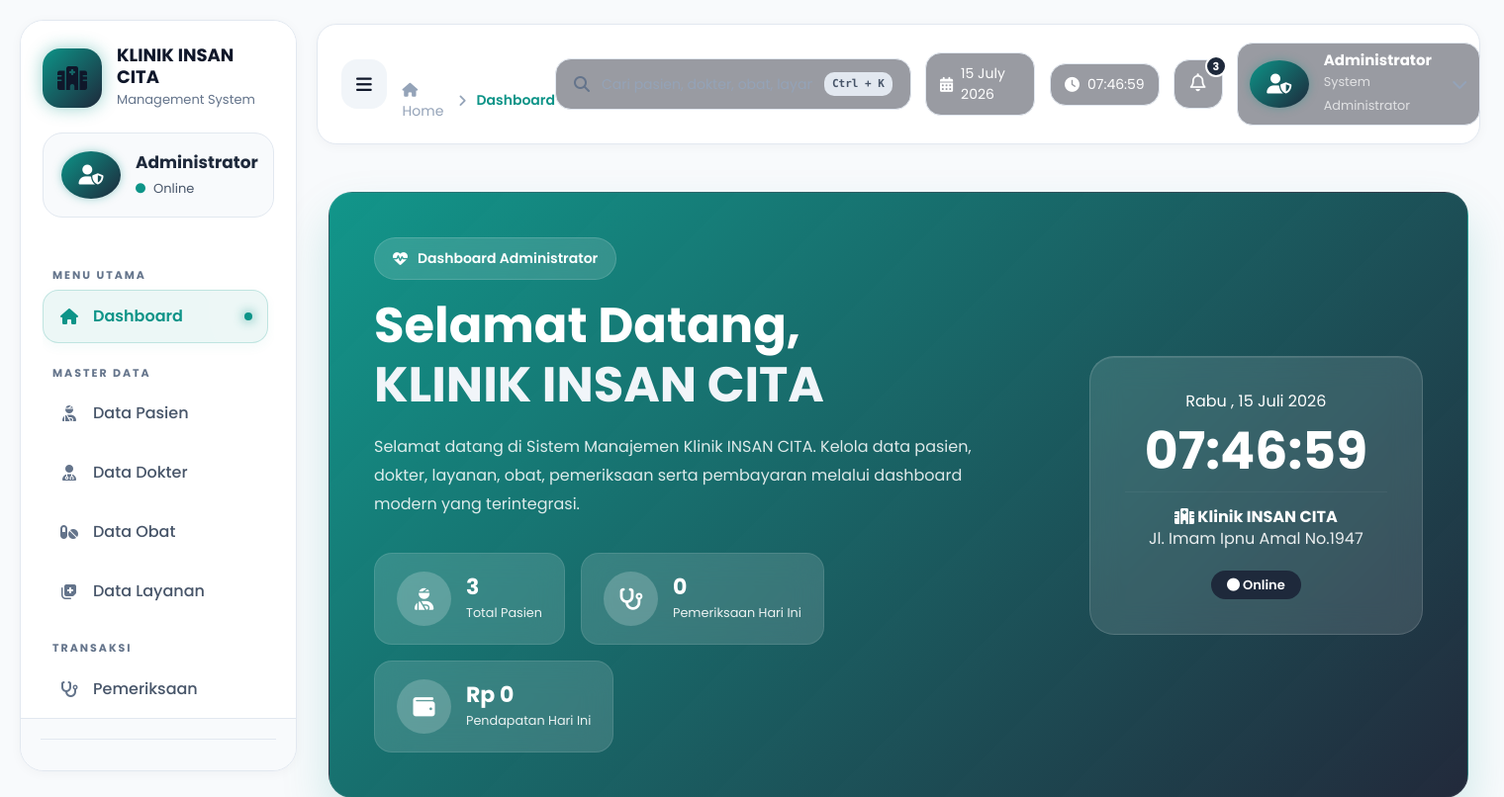
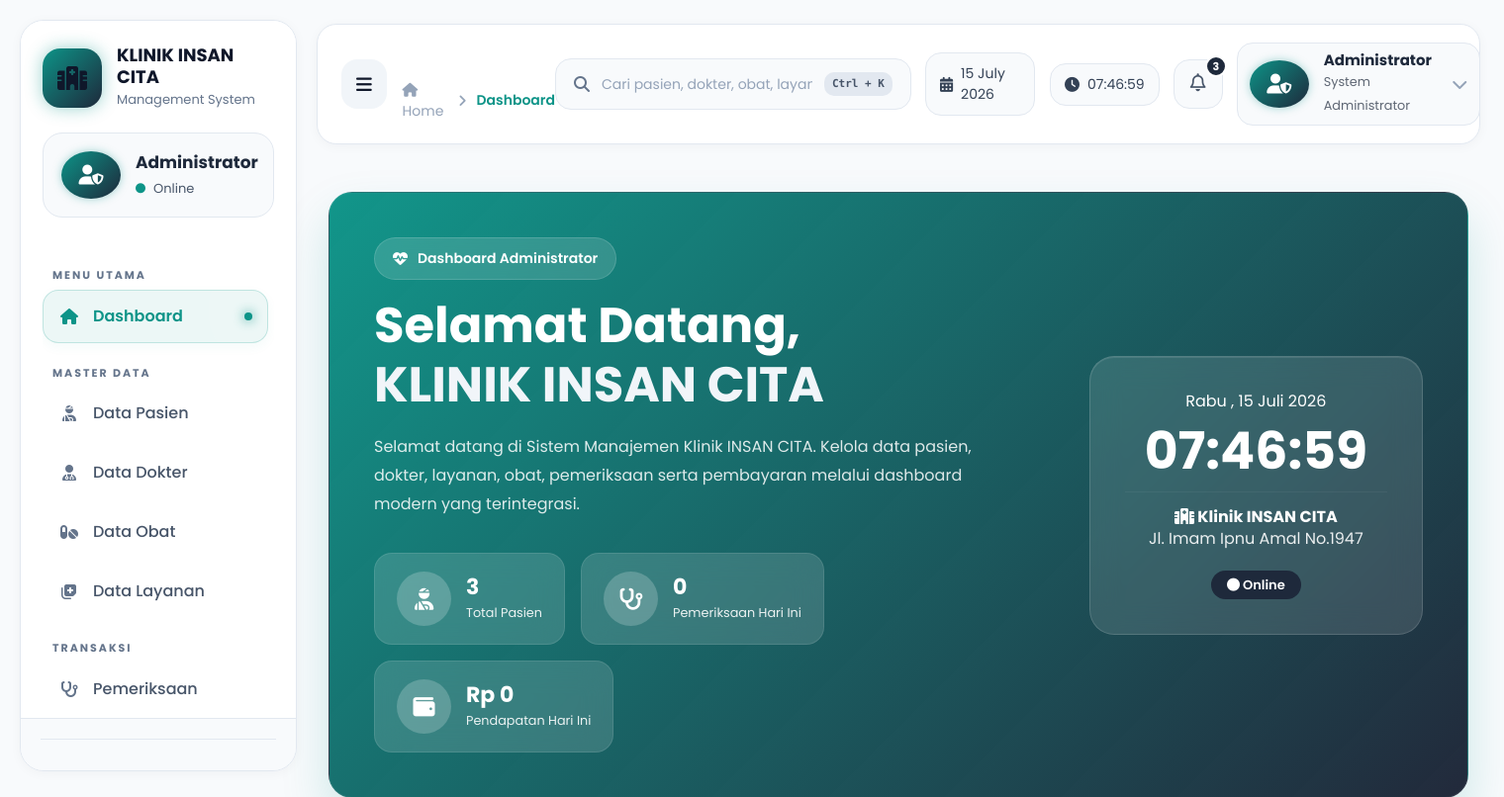
Before and after one commit to suju0227/klinik, a PHP site: page /index.php in a window 1520 px wide. Shown: the top 806 px of the page at 99% size. Run offline with PHP 8.4, Linux system fonts and the light colour scheme; data comes from the database, SQL or seed files in the repository; data that the repository does not hold is empty; some libraries are stand-ins or nearby versions.

Commit message:
style: redesign topbar and navbar dropdowns for light mode

```diff
--- a/assets/css/navbar.css
+++ b/assets/css/navbar.css
@@ -11,14 +11,14 @@
     display: flex;
     justify-content: space-between;
     align-items: center;
-    background: var(--surface-glass) !important;
-    backdrop-filter: blur(22px) !important;
-    -webkit-backdrop-filter: blur(22px) !important;
-    border: 1px solid var(--border-glass) !important;
+    background: var(--surface) !important;
+    backdrop-filter: none !important;
+    -webkit-backdrop-filter: none !important;
+    border: 1px solid var(--border-strong) !important;
     border-radius: var(--radius-xl) !important;
     padding: 18px 24px;
     margin-bottom: 24px;
-    box-shadow: var(--shadow-glass) !important;
+    box-shadow: var(--shadow-soft) !important;
     position: sticky;
     top: 20px;
     z-index: 100;
@@ -119,21 +119,21 @@
     width:340px;
     height:52px;
     padding:0 18px;
-    background: rgba(2, 6, 23, 0.4) !important;
-    border:1px solid var(--border-glass) !important;
+    background: var(--slate-50) !important;
+    border:1px solid var(--border-strong) !important;
     border-radius:16px;
     transition: var(--transition-fast);
 }
 
 .search-wrapper:hover{
     border-color: var(--primary);
-    box-shadow:0 8px 25px rgba(13, 148, 136, 0.12);
+    box-shadow: 0 4px 12px rgba(13, 148, 136, 0.08);
 }
 
 .search-wrapper:focus-within{
     border-color: var(--primary) !important;
-    background: rgba(2, 6, 23, 0.6) !important;
-    box-shadow: var(--shadow-glow) !important;
+    background: var(--surface) !important;
+    box-shadow: var(--shadow-ring) !important;
 }
 
 .search-wrapper i{
@@ -201,11 +201,11 @@
     display:flex;
     align-items:center;
     gap:8px;
-    background: rgba(2, 6, 23, 0.4) !important;
+    background: var(--slate-50) !important;
     padding:10px 14px;
     border-radius:14px;
-    border:1px solid var(--border-glass) !important;
-    color: #fff !important;
+    border:1px solid var(--border-strong) !important;
+    color: var(--slate-700) !important;
     font-size:14px;
     transition: var(--transition-fast);
 }
@@ -214,7 +214,7 @@
 .time-info:hover{
     border-color: var(--primary) !important;
     color: var(--primary) !important;
-    box-shadow: var(--shadow-glow) !important;
+    box-shadow: 0 4px 12px rgba(13, 148, 136, 0.08) !important;
 }
 
 .date-info i,
@@ -240,9 +240,9 @@
     height:50px;
     border:none;
     border-radius:16px;
-    background: rgba(2, 6, 23, 0.4) !important;
-    border:1px solid var(--border-glass) !important;
-    color: #fff !important;
+    background: var(--slate-50) !important;
+    border:1px solid var(--border-strong) !important;
+    color: var(--slate-600) !important;
     cursor:pointer;
     transition:.3s;
     position:relative;
@@ -251,7 +251,7 @@
 .notification-btn:hover{
     border-color: var(--primary) !important;
     color: var(--primary) !important;
-    box-shadow: var(--shadow-glow) !important;
+    box-shadow: 0 4px 12px rgba(13, 148, 136, 0.08) !important;
     transform:translateY(-2px);
 }
 
@@ -307,9 +307,9 @@
     align-items:center;
     gap:15px;
     padding:8px 12px;
-    background: rgba(2, 6, 23, 0.4) !important;
-    border:1px solid var(--border-glass) !important;
-    color: #fff !important;
+    background: var(--slate-50) !important;
+    border:1px solid var(--border-strong) !important;
+    color: var(--slate-800) !important;
     border-radius:18px;
     cursor:pointer;
     transition:.3s;
@@ -317,8 +317,7 @@
 
 .profile-button:hover{
     border-color: var(--primary) !important;
-    color: var(--primary) !important;
-    box-shadow: var(--shadow-glow) !important;
+    box-shadow: 0 4px 12px rgba(13, 148, 136, 0.08) !important;
 }
 
 .profile-avatar{
@@ -380,12 +379,10 @@
     top:70px;
     right:0;
     width:240px;
-    background: rgba(10, 15, 30, 0.95) !important;
+    background: var(--surface) !important;
     border-radius:18px;
-    border:1px solid var(--border-glass) !important;
-    box-shadow: var(--shadow-glass) !important;
-    backdrop-filter: blur(20px);
-    -webkit-backdrop-filter: blur(20px);
+    border:1px solid var(--border-strong) !important;
+    box-shadow: 0 10px 30px rgba(15, 23, 42, 0.08) !important;
     overflow:hidden;
     opacity:0;
     visibility:hidden;
@@ -409,13 +406,13 @@
     align-items:center;
     gap:14px;
     padding:15px 20px;
-    color: #cbd5e1 !important;
+    color: var(--slate-600) !important;
     text-decoration:none;
     transition:.25s;
 }
 
 .profile-menu a:hover{
-    background: rgba(16, 185, 129, 0.08) !important;
+    background: var(--hover) !important;
     color: var(--primary) !important;
 }
 
```
